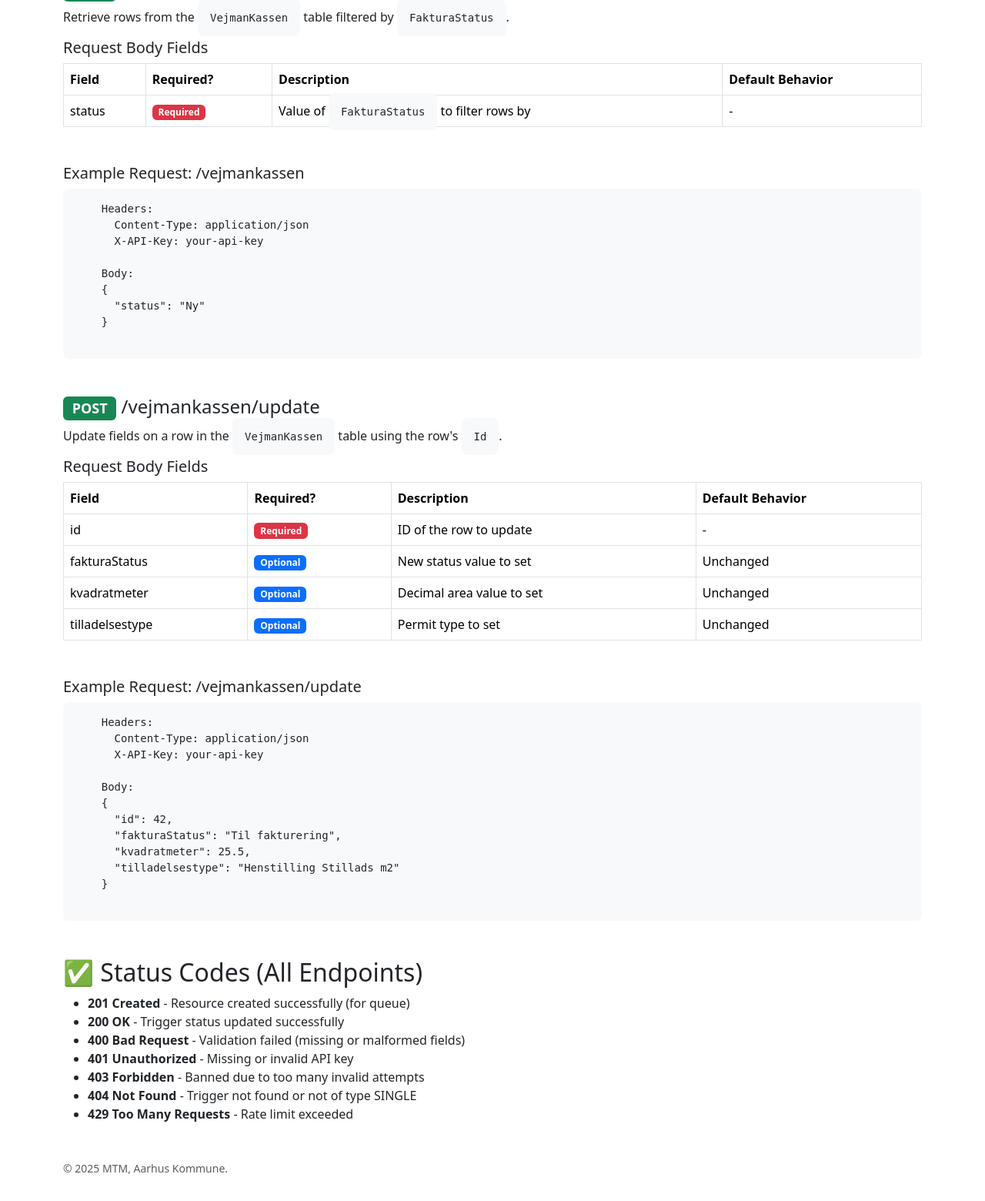
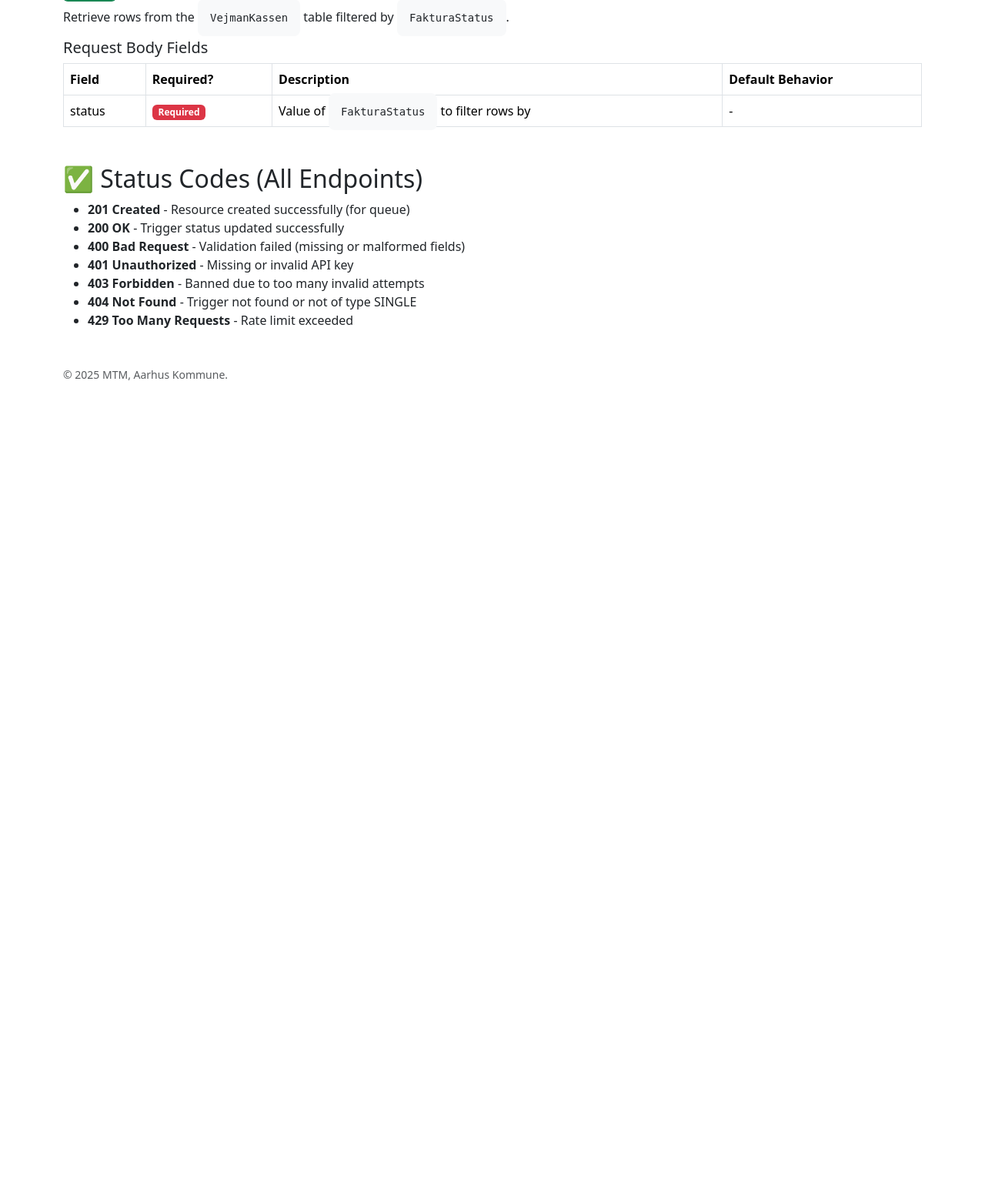
Before and after one commit to mtm-aarhus/FlaskOrchestratorAPI, a Flask app: page /api/ in a window 1280 px wide. Shown: the part 2083-3643 px from the top of the page at 77% size. After the commit the page ends 2577 px from the top, so only its background shows below. Run offline with Flask 3, Linux system fonts and the light colour scheme.

Commit message:
fixed filtering of tilsyn, updated documentation

```diff
--- a/app/routes/api.py
+++ b/app/routes/api.py
@@ -445,8 +445,12 @@ def get_unified_tasks():
     now = datetime.now()
     today_str = now.date().isoformat()
 
+    # Start of current ISO week (Monday 00:00:00)
+    start_of_week = (now - timedelta(days=now.weekday())).replace(
+        hour=0, minute=0, second=0, microsecond=0
+    )
+
     try:
-        # 1. Fetch potentially active items (not explicitly hidden or finished)
         query = """
             SELECT * FROM c
             WHERE (c.hidden != true OR NOT IS_DEFINED(c.hidden))
@@ -461,6 +465,7 @@ def get_unified_tasks():
         items = list(container.query_items(query=query, enable_cross_partition_query=True))
 
         result = []
+        one_month_ago = now - timedelta(days=30)
 
         for item in items:
             item_type = item.get("type")
@@ -468,7 +473,14 @@ def get_unified_tasks():
             last_insp_dt = parse_iso_datetime(last_insp_str)
 
             if item_type == "henstilling":
-                # Only show if it hasn't been inspected yet today
+                # Skip if older than 1 month and never inspected
+                created_dt = parse_iso_datetime(
+                    item.get("start_date")
+                )
+                if not last_insp_dt and created_dt and created_dt < one_month_ago:
+                    continue
+
+                # Show if not inspected today
                 if not last_insp_str or not str(last_insp_str).startswith(today_str):
                     result.append(item)
 
@@ -484,21 +496,26 @@ def get_unified_tasks():
                 if not start_dt or not end_dt:
                     continue
 
-                # CASE A: Currently active permission
+                # CASE A: Currently active (Ny tilladelse)
+                # Show if no inspection has been registered in the current ISO week
                 if start_dt <= now <= end_dt:
                     item["vejman_display_state"] = "Ny tilladelse"
-                    # Show if not inspected today
-                    if not (last_insp_dt and last_insp_dt.date() == now.date()):
+                    inspected_this_week = last_insp_dt and last_insp_dt >= start_of_week
+                    if not inspected_this_week:
                         result.append(item)
 
-                # CASE B: Expired permission (needs a final check)
+                # CASE B: Expired (Færdig tilladelse)
+                # Show for up to 1 week after expiry, only if not yet inspected post-expiry
                 elif now > end_dt:
                     item["vejman_display_state"] = "Færdig tilladelse"
-                    # Show if it hasn't been inspected since it actually expired
-                    if not (last_insp_dt and last_insp_dt > end_dt):
-                        result.append(item)
+                    one_week_after_expiry = end_dt + timedelta(days=7)
 
-        # Sort by street name, then full address for better grouping on the device
+                    if now <= one_week_after_expiry:
+                        inspected_after_expiry = last_insp_dt and last_insp_dt > end_dt
+                        if not inspected_after_expiry:
+                            result.append(item)
+
+        # Sort by street name, then full address
         result.sort(key=lambda x: (
             (x.get("street_name") or "").strip().lower(),
             (x.get("full_address") or "").strip().lower(),
--- a/app/templates/api/documentation.html
+++ b/app/templates/api/documentation.html
@@ -219,80 +219,6 @@
         </table>
     </section>
 
-    <section class="mb-5">
-        <h5>Example Request: /vejmankassen</h5>
-        <pre>
-    Headers:
-      Content-Type: application/json
-      X-API-Key: your-api-key
-
-    Body:
-    {
-      "status": "Ny"
-    }
-        </pre>
-    </section>
-
-    <section class="mb-5">
-        <h4><span class="badge bg-success">POST</span> /vejmankassen/update</h4>
-        <p>Update fields on a row in the <code>VejmanKassen</code> table using the row's <code>Id</code>.</p>
-
-        <h5>Request Body Fields</h5>
-        <table class="table table-bordered table-hover">
-            <thead>
-                <tr>
-                    <th>Field</th>
-                    <th>Required?</th>
-                    <th>Description</th>
-                    <th>Default Behavior</th>
-                </tr>
-            </thead>
-            <tbody>
-                <tr>
-                    <td>id</td>
-                    <td><span class="badge badge-required">Required</span></td>
-                    <td>ID of the row to update</td>
-                    <td>-</td>
-                </tr>
-                <tr>
-                    <td>fakturaStatus</td>
-                    <td><span class="badge badge-optional">Optional</span></td>
-                    <td>New status value to set</td>
-                    <td>Unchanged</td>
-                </tr>
-                <tr>
-                    <td>kvadratmeter</td>
-                    <td><span class="badge badge-optional">Optional</span></td>
-                    <td>Decimal area value to set</td>
-                    <td>Unchanged</td>
-                </tr>
-                <tr>
-                    <td>tilladelsestype</td>
-                    <td><span class="badge badge-optional">Optional</span></td>
-                    <td>Permit type to set</td>
-                    <td>Unchanged</td>
-                </tr>
-            </tbody>
-        </table>
-    </section>
-
-    <section class="mb-5">
-        <h5>Example Request: /vejmankassen/update</h5>
-        <pre>
-    Headers:
-      Content-Type: application/json
-      X-API-Key: your-api-key
-
-    Body:
-    {
-      "id": 42,
-      "fakturaStatus": "Til fakturering",
-      "kvadratmeter": 25.5,
-      "tilladelsestype": "Henstilling Stillads m2"
-    }
-        </pre>
-    </section>
-
 
     <section class="mb-5">
         <h2>✅ Status Codes (All Endpoints)</h2>
```
